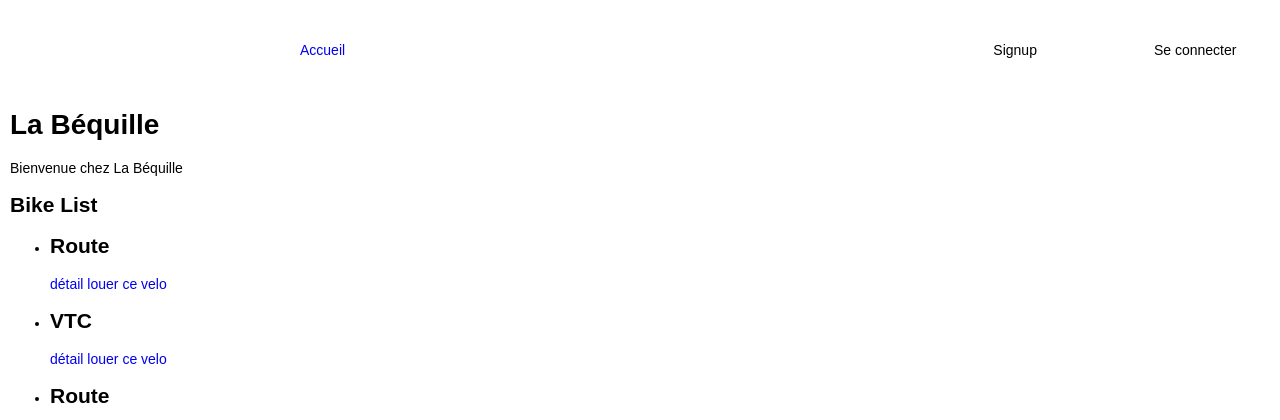
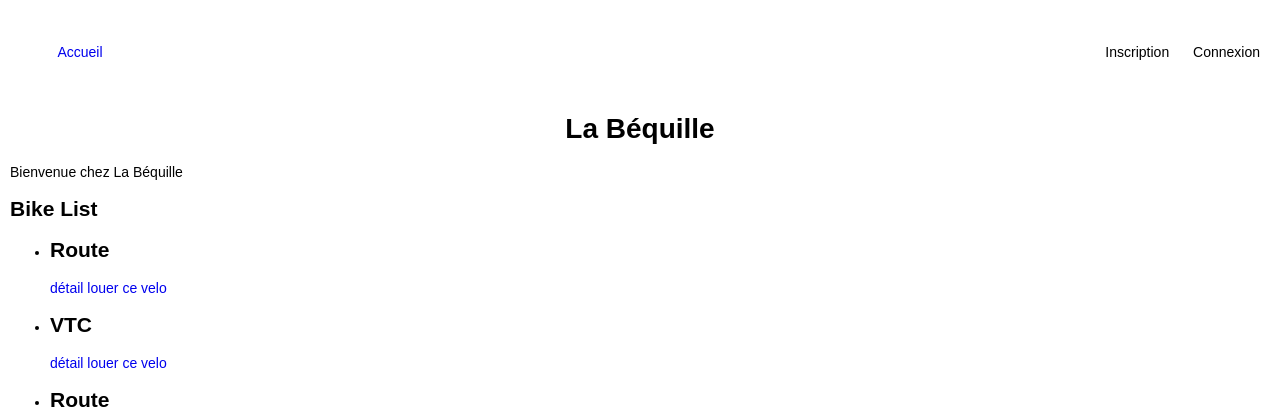
Before and after one commit to MikoMagritto/labequille, a Node server app: page / in a window 1280 px wide. Shown: the top 420 px of the page. Run offline with Node 20, Linux system fonts and the light colour scheme; data comes from the database, SQL or seed files in the repository; some libraries are stand-ins or nearby versions.

Commit message:
css home

```diff
--- a/public/stylesheets/style.css
+++ b/public/stylesheets/style.css
@@ -25,14 +25,13 @@ a:link {
   align-items: center;
   padding-left: 0;
   justify-content: start;
-  max-width: 720px;
   margin: 0 auto;
-  height: 10vh;
+  justify-content: space-between;
+
 }
 
 #to-left {
   text-align: center;
-  margin-right: 70vh;
   width: 100px;
   padding: 20px;
   justify-content: flex-start;
@@ -46,11 +45,6 @@ a:link {
 
 }
 
-#to-right {
-display: flex;
-justify-content: flex-end;
-text-align: center;
-}
 
 #to-right a {
 width: 20vh;
@@ -68,3 +62,8 @@ align-items: center;
 .button{
   background-color: yellow;
 }
+
+.title {
+  text-align: center;
+
+}
--- a/views/index.hbs
+++ b/views/index.hbs
@@ -1,4 +1,4 @@
-<h1>{{title}}</h1>
+<h1 class = "title">{{title}}</h1>
 <p>Bienvenue chez {{title}}</p>
 
 <h2>Bike List</h2>
--- a/views/layout.hbs
+++ b/views/layout.hbs
@@ -15,6 +15,7 @@
     <ul class="navbarUl">
       <li id="to-left">
         <p><a href="/"> Accueil </a></p>
+
       </li>
 
       <li id="to-right">
@@ -23,11 +24,12 @@
           <button>Se déconnecter</button>
         </form>
 
+
         <a href="/bike/create">Ajouter un vélo </a>
         <a href="/profil">Mon compte</a>
         {{else}}
-        <a href="/signup">Signup</a>
-        <a href="/login">Se connecter</a>
+        <a href="/signup">Inscription</a>
+        <a href="/login">Connexion</a>
         {{/if}}
       </li>
     </ul>
```
